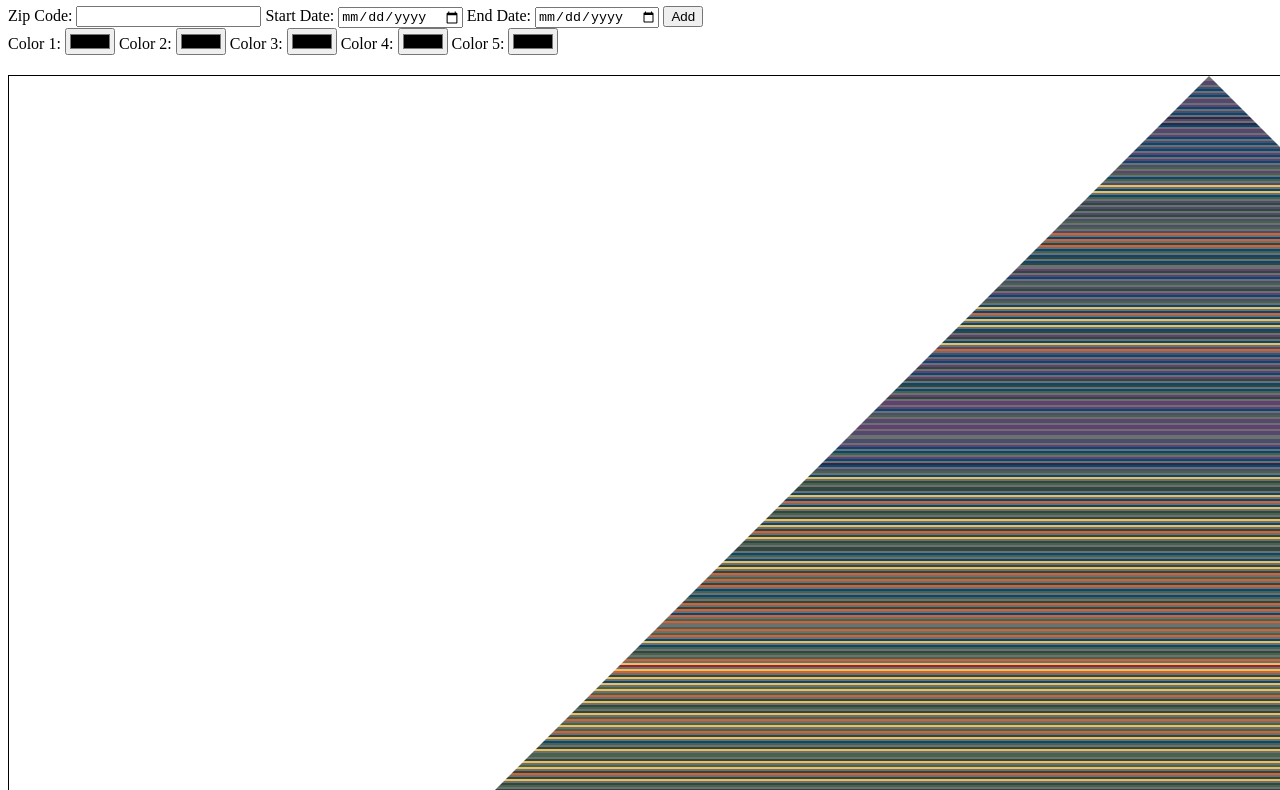
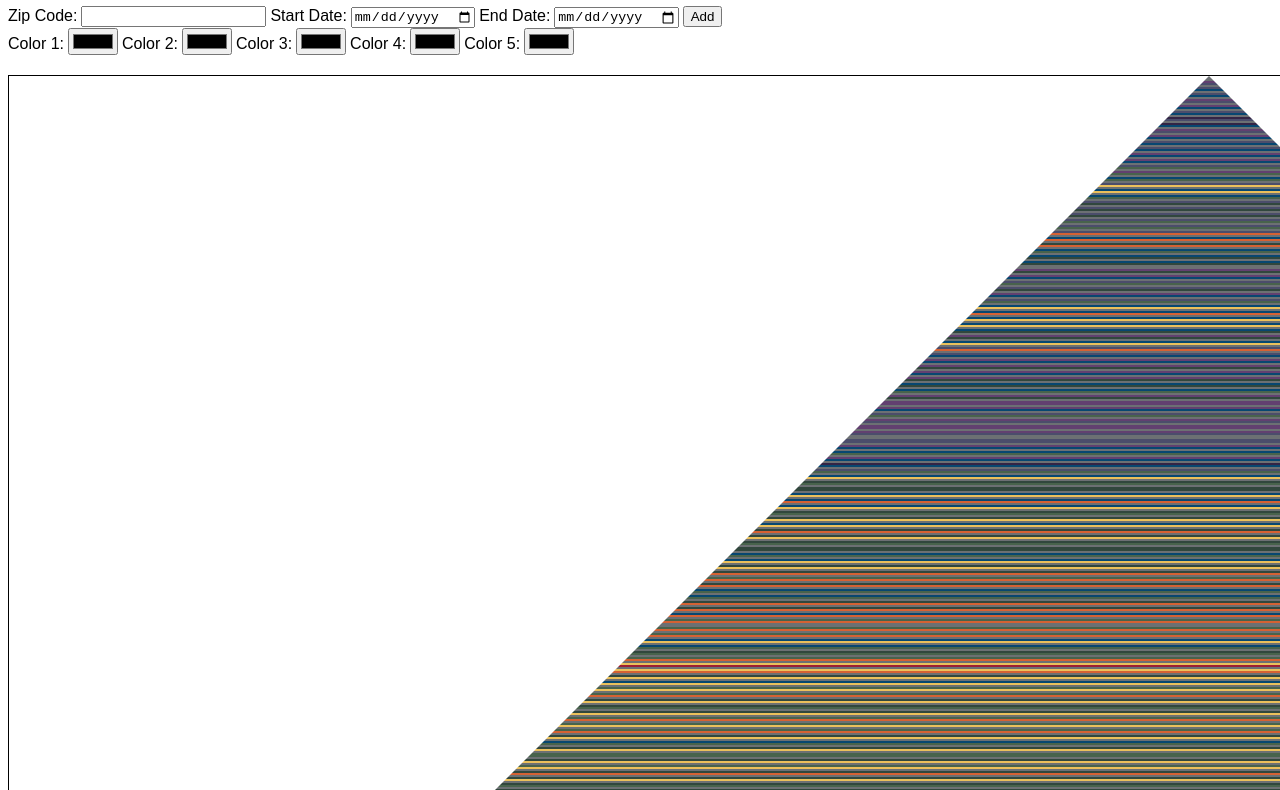
Before and after one commit to KatherineThompson/temperature-blanket-preview, a plain HTML site: page index.html in a window 1280 px wide. Shown: the part 77-867 px from the top of the page. Drawn offline with nearby package versions, Linux system fonts and the light colour scheme.

Commit message:
Changed font-family for labels

```diff
--- a/index.css
+++ b/index.css
@@ -17,3 +17,7 @@ h1 {
 .show {
     display: normal;
 }
+
+label {
+    font-family: Arial, Helvetica, sans-serif;
+}
```
